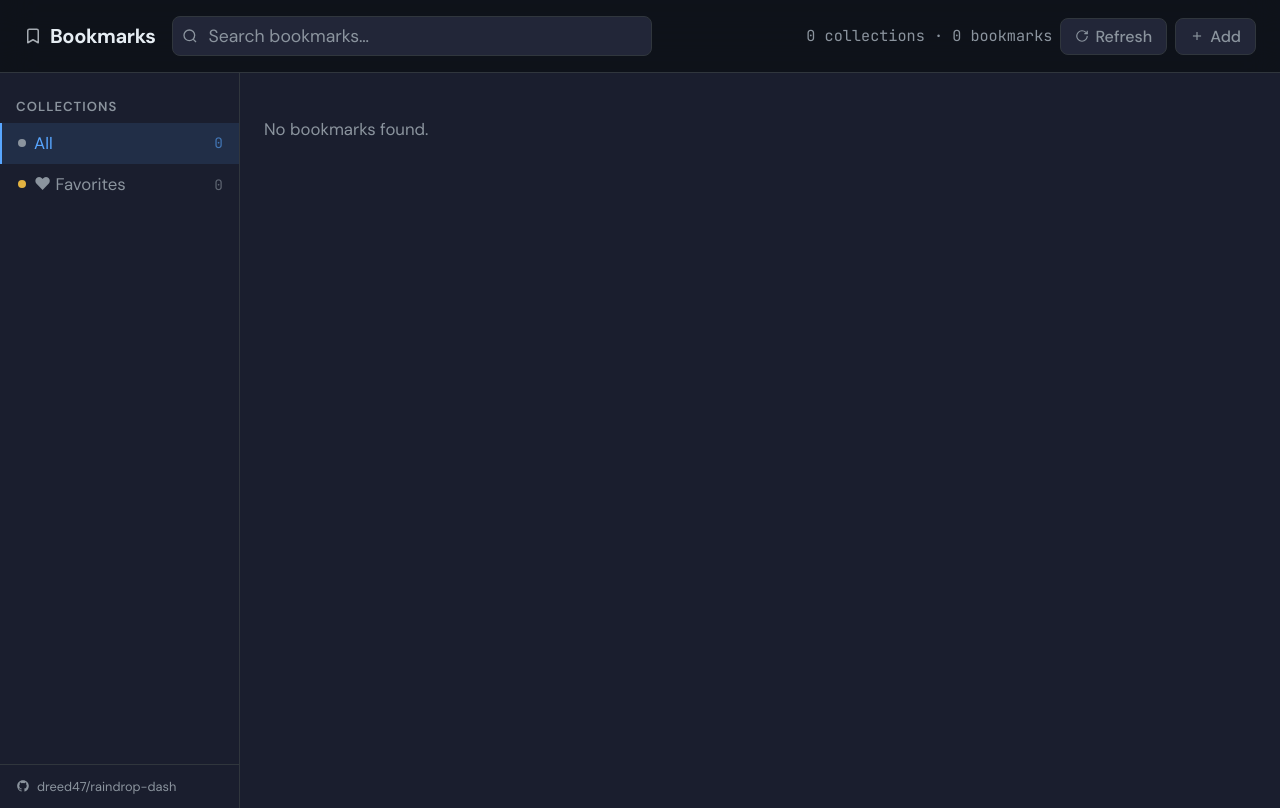
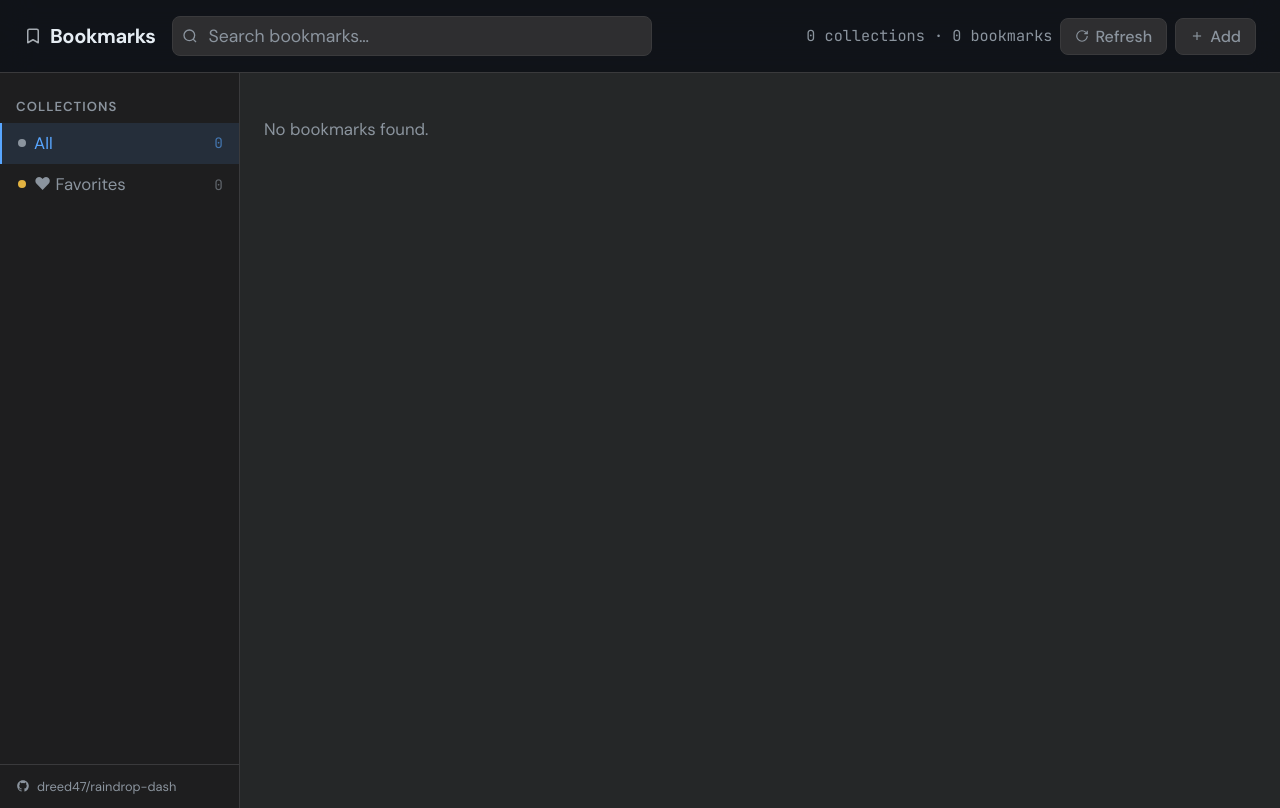
Before and after one commit to dreed47/raindrop-dash, a Flask app: page / in a window 1280 px wide. Run offline with Flask 3, Linux system fonts and the light colour scheme; data that the repository does not hold is empty.

Commit message:
more CSS tweaks

```diff
--- a/static/css/app.css
+++ b/static/css/app.css
@@ -1,13 +1,14 @@
 :root {
-  --bg: #1a1e2e;
-  --surface: #222638;
-  --surface-hover: #1c2129;
-  --border: #30363d;
+  --bg: #252728;
+  --sidebar-bg: #1e1e1f;
+  --surface: #2e2e30;
+  --surface-hover: #343437;
+  --border: #3a3a3c;
   --text: #e6edf3;
   --text-muted: #8b949e;
   --accent: #58a6ff;
   --accent-dim: rgba(88, 166, 255, 0.12);
-  --tag-bg: #1f2937;
+  --tag-bg: #2a2a2c;
   --tag-text: #7dd3fc;
   --radius: 8px;
   --font: "DM Sans", -apple-system, sans-serif;
@@ -148,6 +149,7 @@ body {
 .sidebar {
   width: 240px;
   flex-shrink: 0;
+  background: var(--sidebar-bg);
   border-right: 1px solid var(--border);
   padding: 16px 0 0;
   position: sticky;
@@ -623,7 +625,7 @@ body {
   left: 0;
   bottom: 0;
   width: 280px;
-  background: var(--bg);
+  background: var(--sidebar-bg);
   border-right: 1px solid var(--border);
   z-index: 201;
   overflow-y: auto;
```
